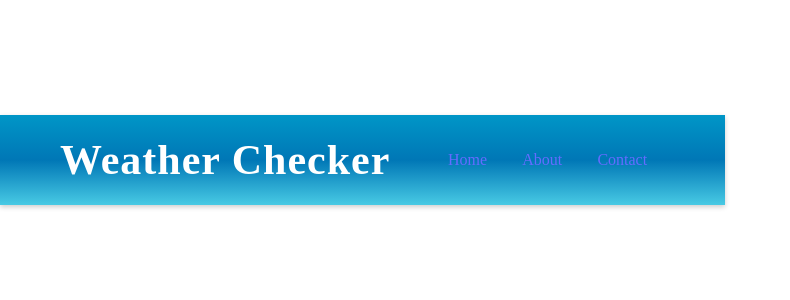
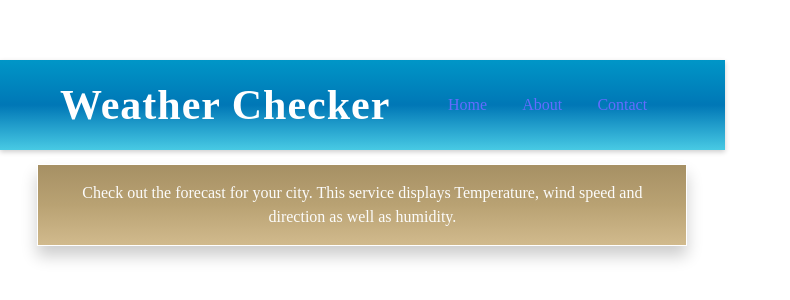
Before and after one commit to AnnaAxelsson051/Weather-Checker, a React (Vite) app in the folder WeatherClient/Weather/: page / in a window 1280 px wide. Shown: the part 240-540 px from the top of the page, without its empty margins (0-790 px from the left). Built offline with nearby package versions, Linux system fonts and the light colour scheme.

Commit message:
Add introsection

```diff
--- a/WeatherClient/Weather/src/App.jsx
+++ b/WeatherClient/Weather/src/App.jsx
@@ -1,5 +1,6 @@
 
 import Navigation from "./components/Navigation";
+import IntroSection from "./components/IntroSection";
 import { useState } from "react";
 
 
@@ -10,6 +11,7 @@ function App() {
     <>
         <div>
         <Navigation />
+        <IntroSection/>
       </div>
     </>
   )
```
